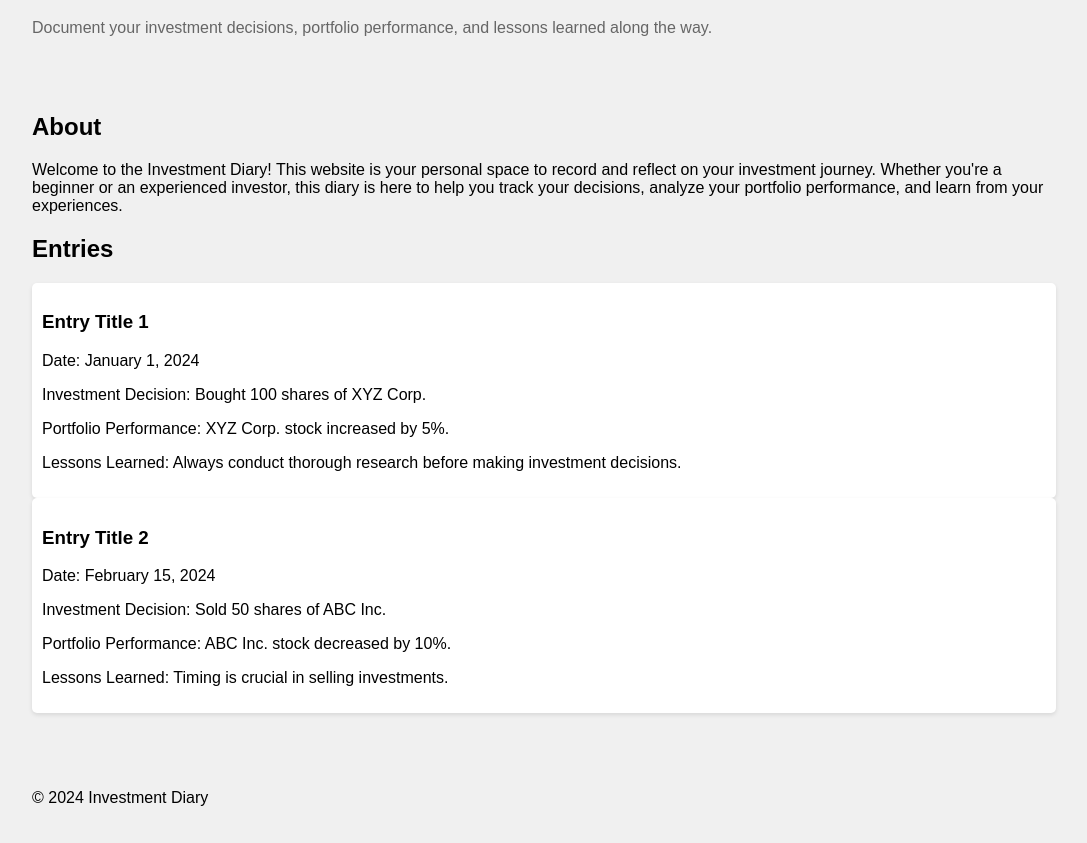
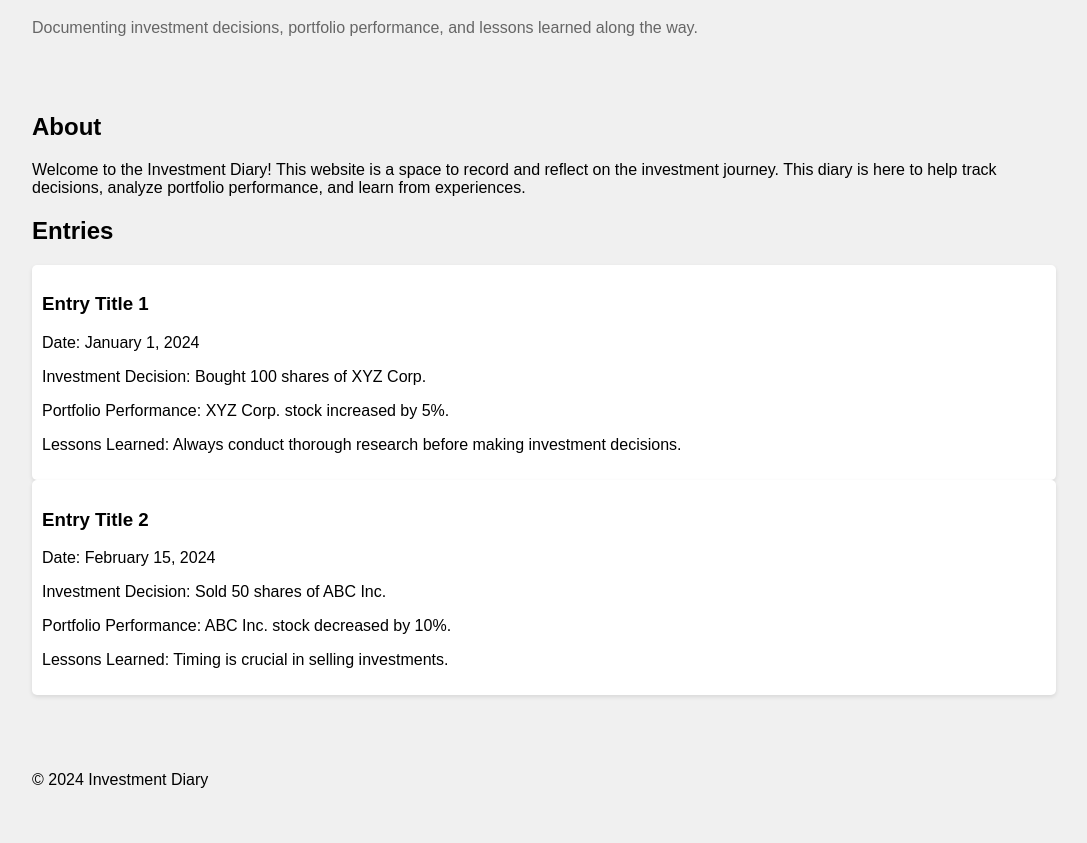
Before and after one commit to cflensbatina/website, a plain HTML site: page index.html in a window 1280 px wide. Shown: the part 81-924 px from the top of the page, without its empty margins (96-1183 px from the left). Drawn offline with Linux system fonts and the light colour scheme.

Commit message:
Update index.html
Updated "about" section

```diff
--- a/index.html
+++ b/index.html
@@ -9,12 +9,12 @@
 <body>
   <header>
     <h1>Investment Diary</h1>
-    <p>Document your investment decisions, portfolio performance, and lessons learned along the way.</p>
+    <p>Documenting investment decisions, portfolio performance, and lessons learned along the way.</p>
   </header>
   <main>
     <section id="about">
       <h2>About</h2>
-      <p>Welcome to the Investment Diary! This website is your personal space to record and reflect on your investment journey. Whether you're a beginner or an experienced investor, this diary is here to help you track your decisions, analyze your portfolio performance, and learn from your experiences.</p>
+      <p>Welcome to the Investment Diary! This website is a space to record and reflect on the investment journey. This diary is here to help track decisions, analyze portfolio performance, and learn from experiences.</p>
     </section>
     <section id="entries">
       <h2>Entries</h2>
```
